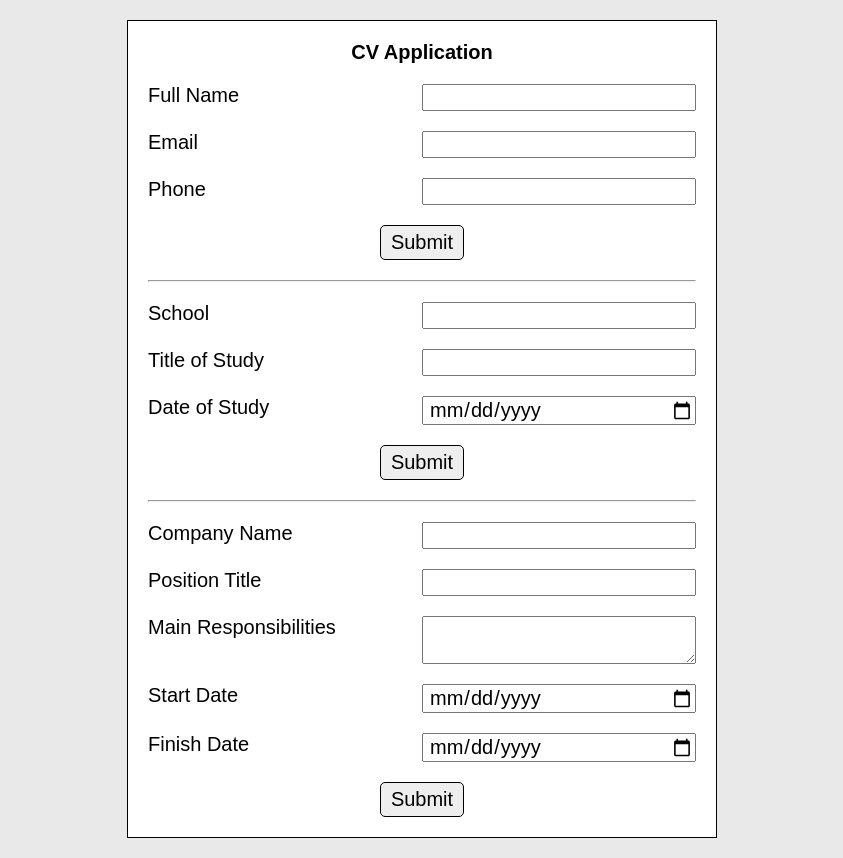
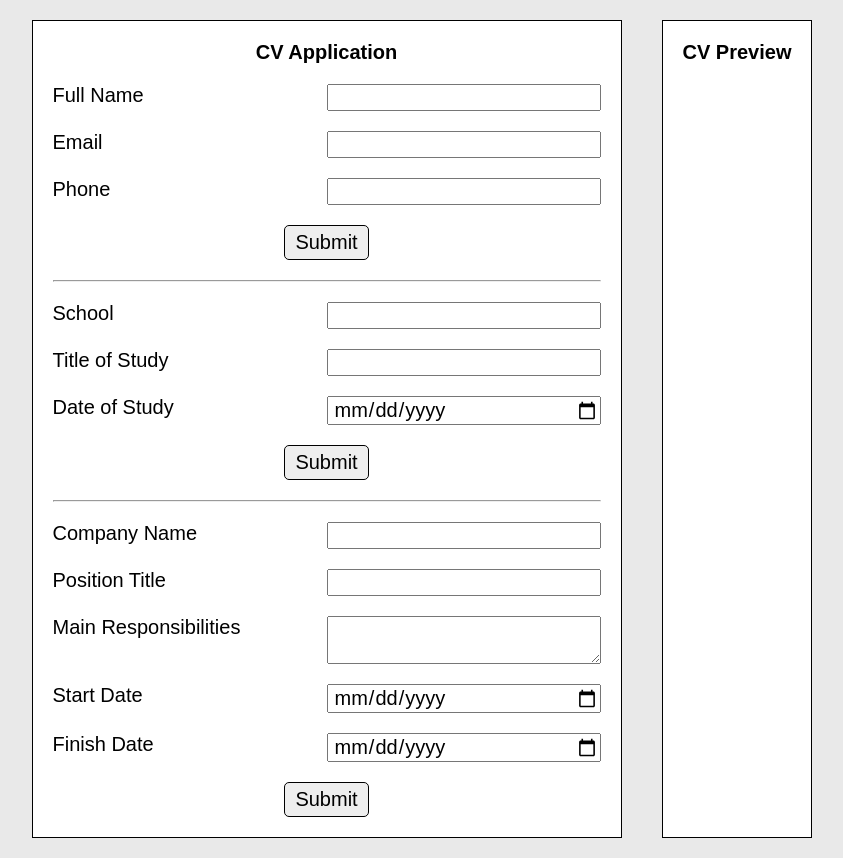
Before and after one commit to yunemak/cv-application, a React (Vite) app: page / in a window 1280 px wide. Shown: the whole page, without its empty margins (218-1061 px from the left). Built offline with nearby package versions, Linux system fonts and the light colour scheme.

Commit message:
feat: Lift state up, start interactively adding CV preview

```diff
--- a/src/App.jsx
+++ b/src/App.jsx
@@ -1,16 +1,35 @@
 import Education from "./components/Education";
 import Experience from "./components/Experience";
 import Contact from "./components/Contact";
+import { useState } from "react";
 
 function App() {
+	let [isContactSubmitted, setIsContactSubmited] = useState(false);
+	let [fullName, setFullName] = useState("");
+	let [email, setEmail] = useState("");
+	let [phone, setPhone] = useState("");
 	return (
 		<div className="app">
-			<h1>CV Application</h1>
-			<Contact />
-			<hr />
-			<Education />
-			<hr />
-			<Experience />
+			<div className="input-field">
+				<h1>CV Application</h1>
+				<Contact
+					isContactSubmitted={isContactSubmitted}
+					setIsContactSubmited={setIsContactSubmited}
+					fullName={fullName}
+					setFullName={setFullName}
+					email={email}
+					setEmail={setEmail}
+					phone={phone}
+					setPhone={setPhone}
+				/>
+				<hr />
+				<Education />
+				<hr />
+				<Experience />
+			</div>
+			<div className="output-field">
+				<h1>CV Preview</h1>
+			</div>
 		</div>
 	);
 }
--- a/src/components/Contact.jsx
+++ b/src/components/Contact.jsx
@@ -1,15 +1,18 @@
 import "../styles/form.css";
-import { useState } from "react";
 
-function Contact() {
-	let [isSubmitted, setIsSubmited] = useState(false);
-	let [fullName, setFullName] = useState("");
-	let [email, setEmail] = useState("");
-	let [phone, setPhone] = useState("");
-
+function Contact({
+	isContactSubmitted,
+	setIsContactSubmited,
+	fullName,
+	setFullName,
+	email,
+	setEmail,
+	phone,
+	setPhone,
+}) {
 	function handleClick(e) {
 		e.preventDefault();
-		setIsSubmited(!isSubmitted);
+		setIsContactSubmited(!isContactSubmitted);
 	}
 
 	function handleFullName(e) {
@@ -49,7 +52,7 @@ function Contact() {
 					value={phone}
 				/>
 			</div>
-			<button>{isSubmitted ? "Edit" : "Submit"}</button>
+			<button>{isContactSubmitted ? "Edit" : "Submit"}</button>
 		</form>
 	);
 }
--- a/src/styles/index.css
+++ b/src/styles/index.css
@@ -14,6 +14,12 @@ body {
 }
 
 div.app {
+	display: flex;
+	flex-wrap: wrap;
+}
+
+div.input-field,
+div.output-field {
 	margin: 20px;
 	padding: 20px;
 	border: 1px solid black;
```
